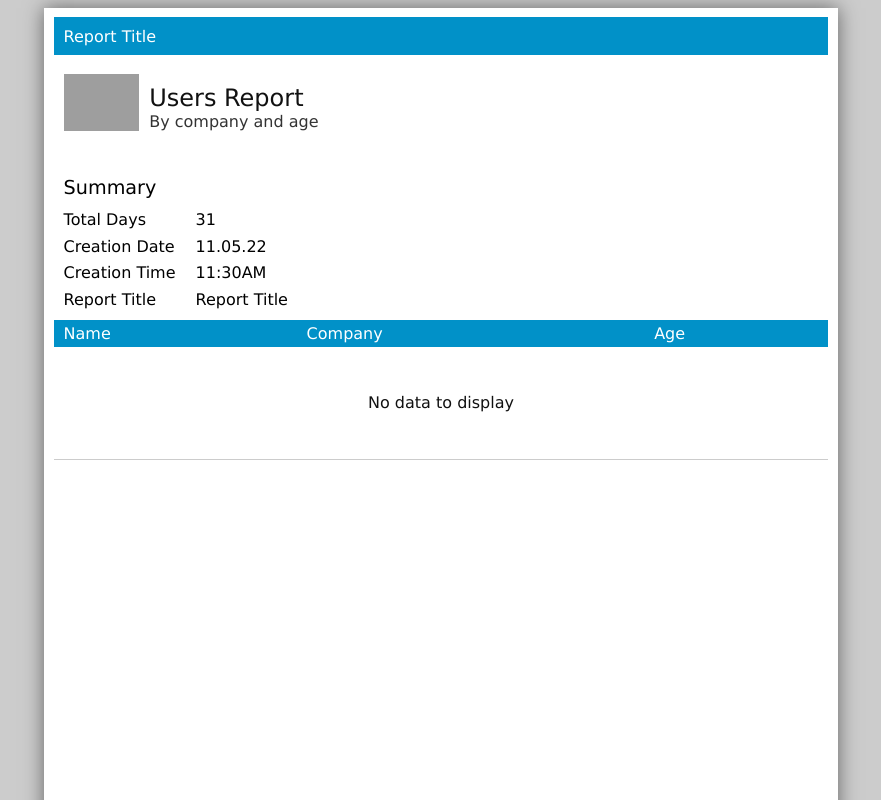
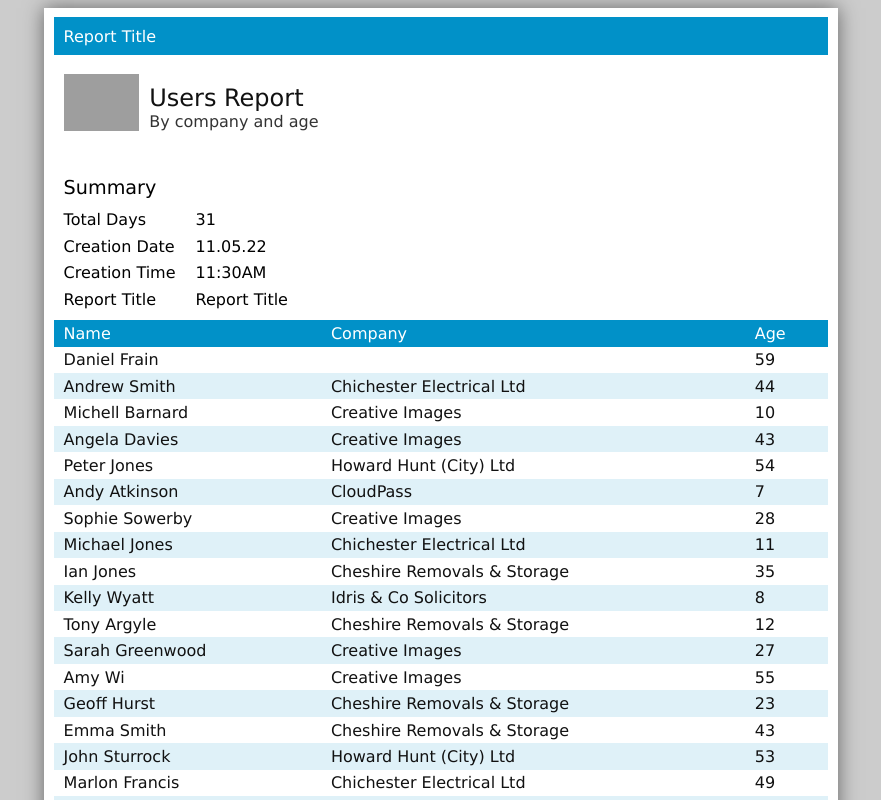
Before and after one commit to codemonkeh-dave/react-report-prototype, a React (Create React App) app: page / in a window 1280 px wide. Shown: the top 800 px of the page, without its empty margins (199-1080 px from the left). Built offline with nearby package versions, Linux system fonts and the light colour scheme; grey boxes are pictures that could not be loaded.

Commit message:
Emulate loading

```diff
--- a/src/components/reportViewer.js
+++ b/src/components/reportViewer.js
@@ -13,9 +13,9 @@ export default function ReportViewer() {
       date: new Date().toLocaleDateString(),
     },
     summaryDataSet: [
-      { value: '31' },
-      { value: '11.05.22' },
-      { value: '11:30AM' },
+      // { value: '31' },
+      // { value: '11.05.22' },
+      // { value: '11:30AM' },
     ],
     dataSet1: [
       // { name: 'Daniel Frain', age: 59 },
@@ -79,6 +79,7 @@ export default function ReportViewer() {
         { header: 'Company', dataSetKey: 'company' },
         { header: 'Age', dataSetKey: 'age' },
       ],
+      emptyMessage: 'No users to display',
     },
     {
       type: 'pageFooter',
@@ -98,11 +99,65 @@ export default function ReportViewer() {
   ];
 
   const [pagedReport, setPagedReport] = useState([]);
+  const [isLoading, setIsLoading] = useState(true);
 
-  useEffect(() => {
+  function LoadReport() {
     let report = new Report(reportLayout, reportData);
     let builtReport = report.build();
     setPagedReport(builtReport);
+  }
+
+  useEffect(() => {
+    LoadReport();
+
+    setTimeout(() => {
+      reportData.summaryDataSet = [
+        { value: '31' },
+        { value: '11.05.22' },
+        { value: '11:30AM' },
+      ];
+      reportData.dataSet1 = [
+        { name: 'Daniel Frain', age: 59 },
+        { name: 'Andrew Smith', company: 'Chichester Electrical Ltd', age: 44 },
+        { name: 'Michell Barnard', company: 'Creative Images', age: 10 },
+        { name: 'Angela Davies', company: 'Creative Images', age: 43 },
+        { name: 'Peter Jones', company: 'Howard Hunt (City) Ltd', age: 54 },
+        { name: 'Andy Atkinson', company: 'CloudPass', age: 7 },
+        { name: 'Sophie Sowerby', company: 'Creative Images', age: 28 },
+        {
+          name: 'Michael Jones',
+          company: 'Chichester Electrical Ltd',
+          age: 11,
+        },
+        { name: 'Ian Jones', company: 'Cheshire Removals & Storage', age: 35 },
+        { name: 'Kelly Wyatt', company: 'Idris & Co Solicitors', age: 8 },
+        {
+          name: 'Tony Argyle',
+          company: 'Cheshire Removals & Storage',
+          age: 12,
+        },
+        { name: 'Sarah Greenwood', company: 'Creative Images', age: 27 },
+        { name: 'Amy Wi', company: 'Creative Images', age: 55 },
+        {
+          name: 'Geoff Hurst',
+          company: 'Cheshire Removals & Storage',
+          age: 23,
+        },
+        { name: 'Emma Smith', company: 'Cheshire Removals & Storage', age: 43 },
+        { name: 'John Sturrock', company: 'Howard Hunt (City) Ltd', age: 53 },
+        {
+          name: 'Marlon Francis',
+          company: 'Chichester Electrical Ltd',
+          age: 49,
+        },
+        { name: 'Joseph Bloggs', company: 'Howard Hunt (City) Ltd', age: 27 },
+        { name: 'Darren Oliver', company: 'CloudPass', age: 39 },
+        { name: 'Joe Smith', company: 'Howard Hunt (City) Ltd', age: 35 },
+      ];
+
+      setIsLoading(false);
+      LoadReport();
+    }, 1000);
   }, []);
 
   return (
@@ -183,9 +238,25 @@ export default function ReportViewer() {
                         >
                           {row.map((cell) => (
                             <>
-                              {cell.empty && (
+                              {cell.empty && !isLoading && (
                                 <>
-                                  <td colspan={table.head.length} className="empty">No data to display</td>
+                                  <td
+                                    colspan={table.head.length}
+                                    className="empty"
+                                  >
+                                    {table.emptyMessage ?? 'No data to display'}
+                                  </td>
+                                </>
+                              )}
+
+                              {table.type === 'rows' && isLoading && (
+                                <>
+                                  <td
+                                    colspan={table?.head?.length}
+                                    className="empty"
+                                  >
+                                    Loading...
+                                  </td>
                                 </>
                               )}
 
--- a/src/services/report.js
+++ b/src/services/report.js
@@ -110,8 +110,6 @@ class Report {
             currentTable.rows.length * section.rowHeight;
           }
 
-
-
           rowsLeft -= currentTable.rows.length;
           rowsUsed += currentTable.rows.length;
           currentPage.push(currentTable);
@@ -174,6 +172,7 @@ class Report {
       className: section.className,
       staticHeight: 0,
       rowHeight: section.rowHeight,
+      emptyMessage: section.emptyMessage,
       head: [],
       rows: [],
     };
```
